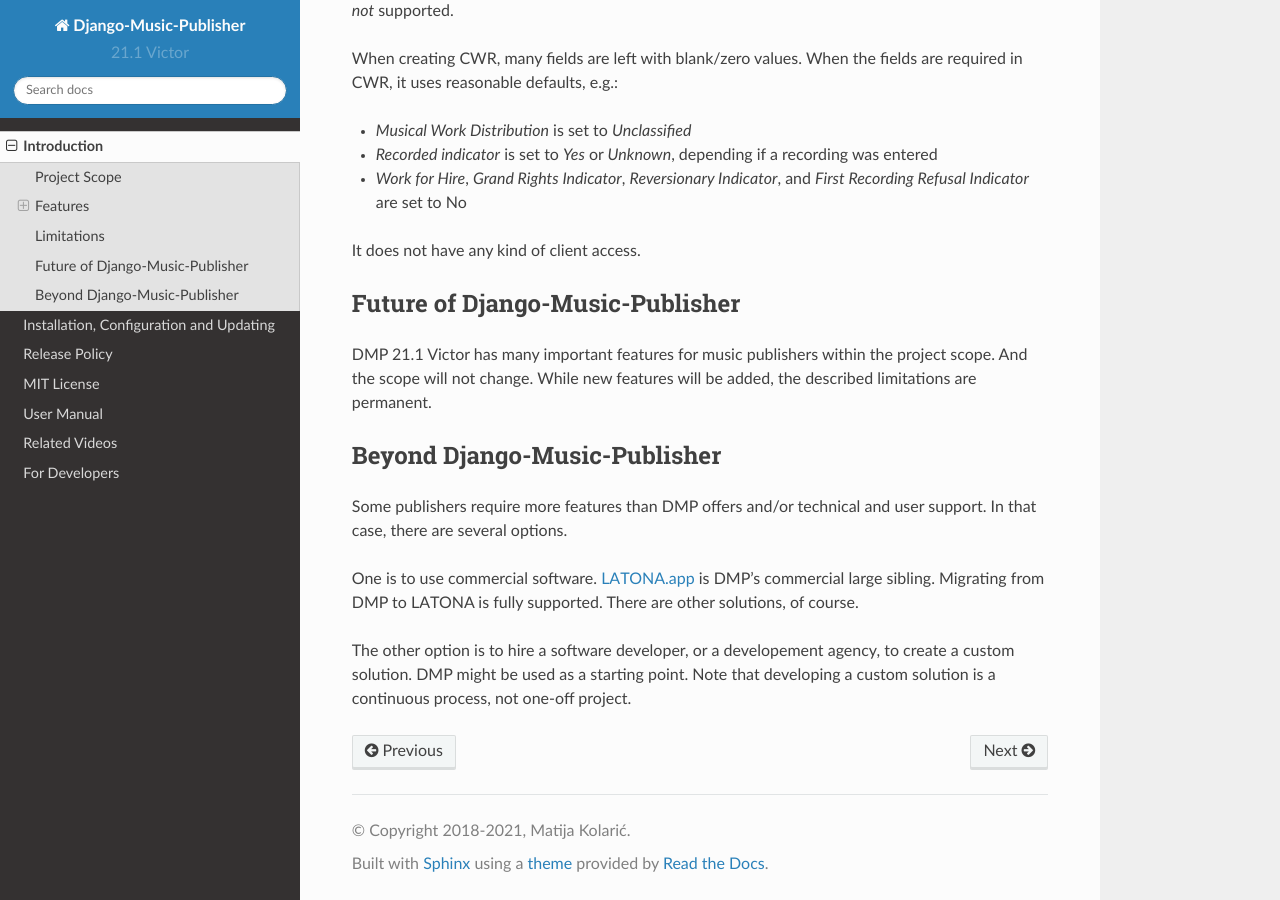
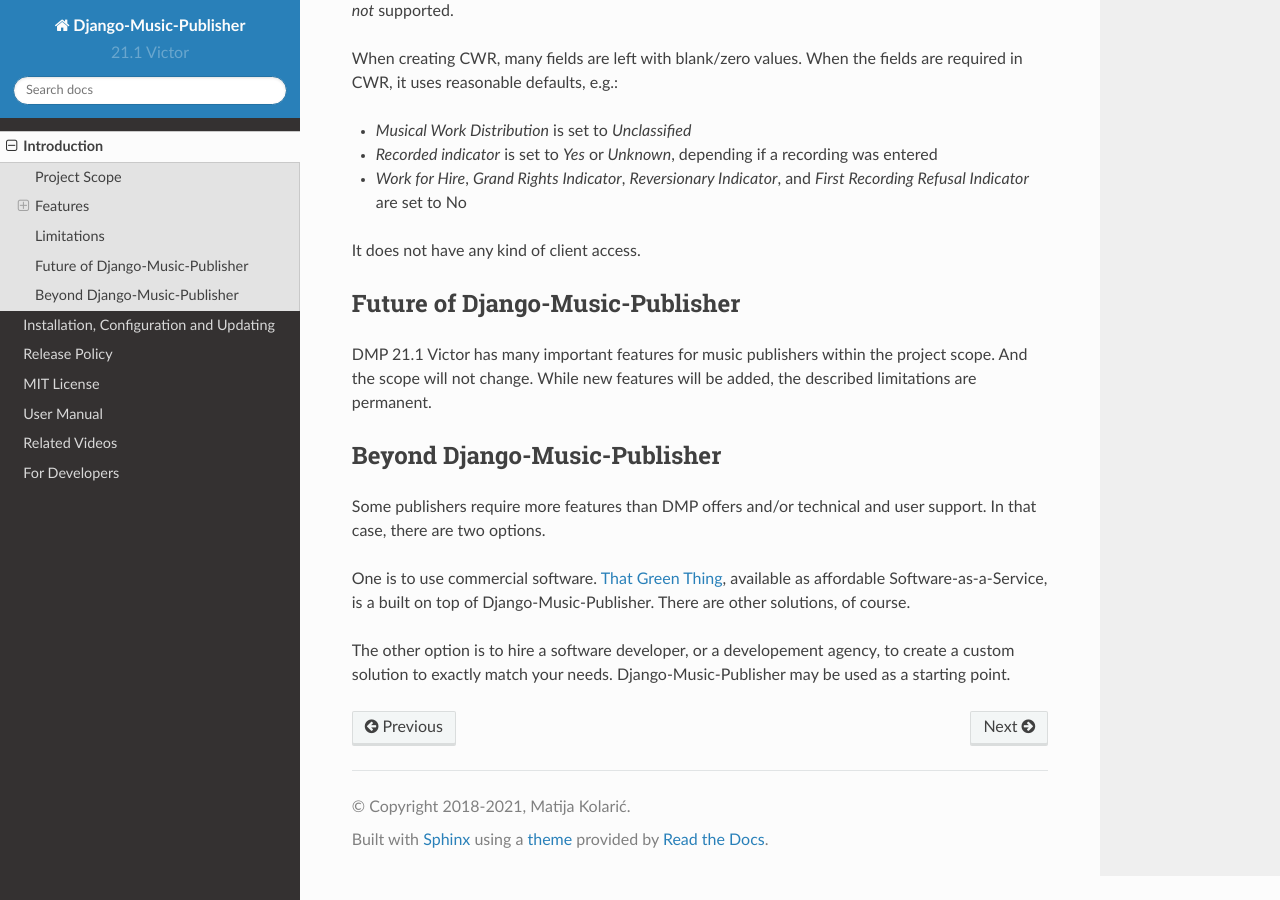
Before and after one commit to matijakolaric-com/django-music-publisher, a Sphinx documentation site: the page built from docs/introduction.rst, in a window 1280 px wide and 900 px high, scrolled down 2581 px. Built offline with Sphinx 7.4.7 and the Read the Docs theme 2.0.0, drawn with Linux system fonts in a browser that asks for light colours.

Commit message:
Update introduction.rst

```diff
--- a/docs/introduction.rst
+++ b/docs/introduction.rst
@@ -120,8 +120,8 @@
 Beyond Django-Music-Publisher
 +++++++++++++++++++++++++++++++++++++++++++++++++++
 
-Some publishers require more features than DMP offers and/or technical and user support. In that case, there are several options.
+Some publishers require more features than DMP offers and/or technical and user support. In that case, there are two options.
 
-One is to use commercial software. `LATONA.app <https://latona.app>`_ is DMP's commercial large sibling. Migrating from DMP to LATONA is fully supported. There are other solutions, of course.
+One is to use commercial software. `That Green Thing <https://matijakolaric.com/thatgreenthing>`_, available as affordable Software-as-a-Service, is a built on top of Django-Music-Publisher. There are other solutions, of course.
 
-The other option is to hire a software developer, or a developement agency, to create a custom solution. DMP might be used as a starting point. Note that developing a custom solution is a continuous process, not one-off project.
+The other option is to hire a software developer, or a developement agency, to create a custom solution to exactly match your needs. Django-Music-Publisher may be used as a starting point.
```
